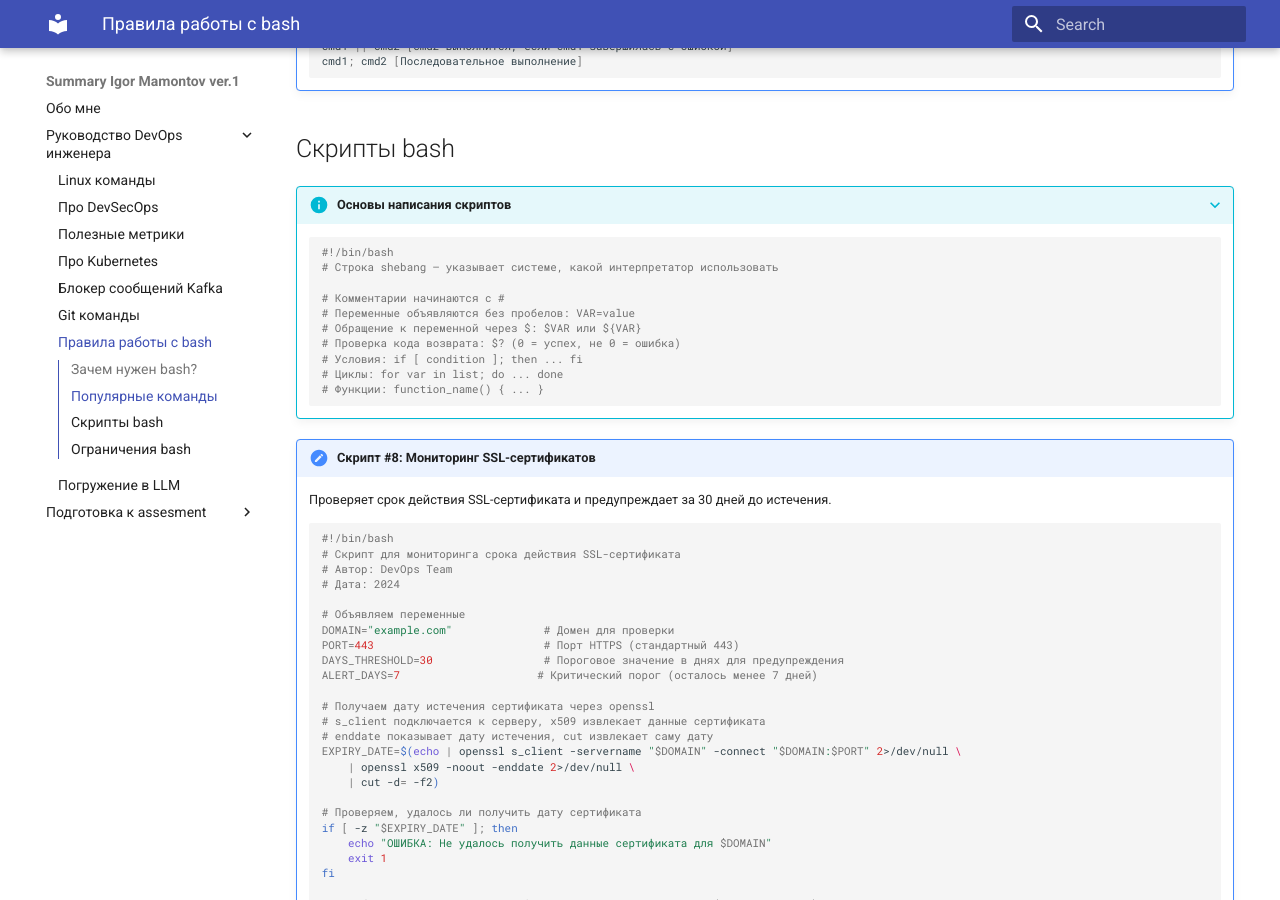
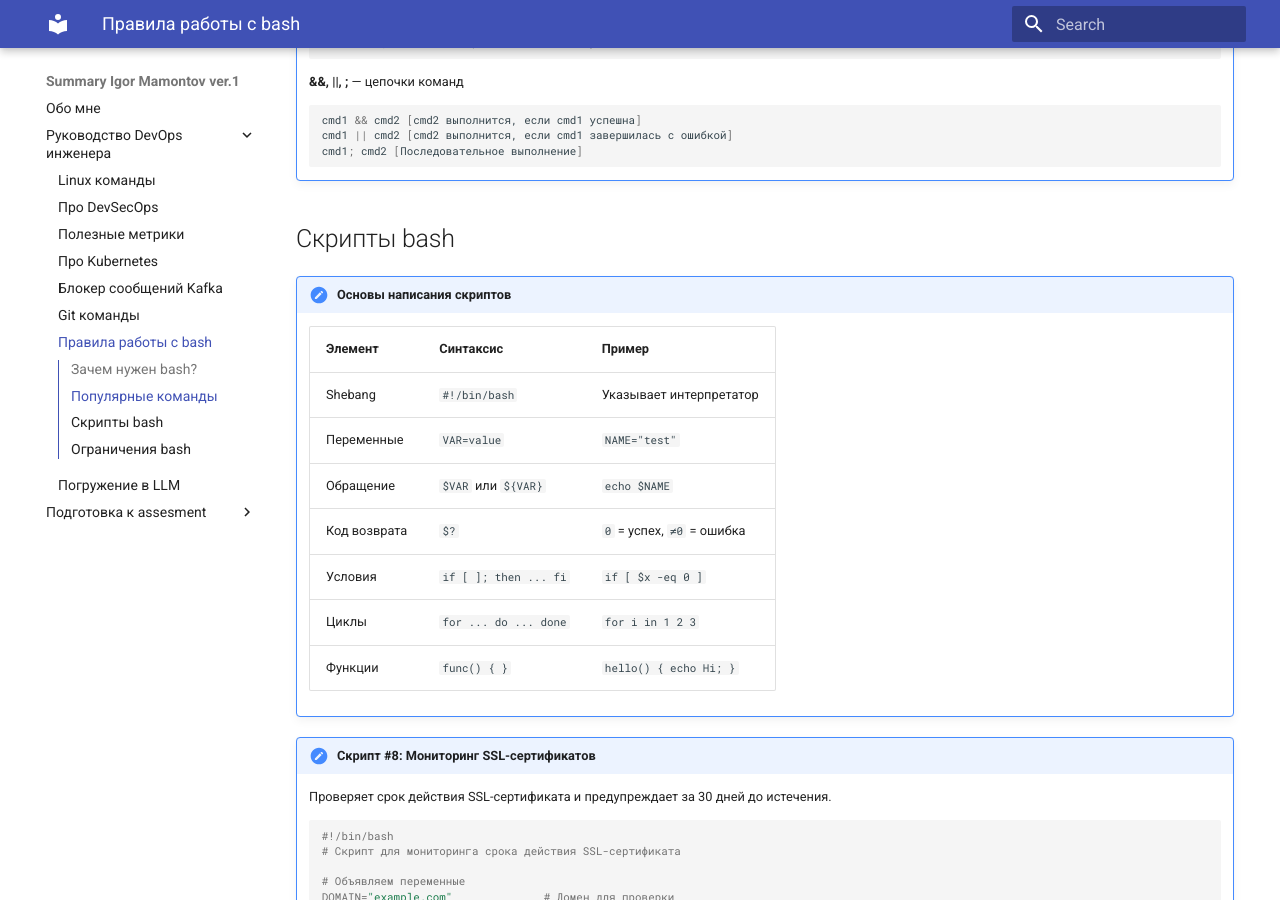
Before and after one commit to Mamontosik/IgorMamontov_Summary, an MkDocs documentation site: the page built from docs/bash_faq.md, in a window 1280 px wide and 900 px high, scrolled down 2766 px. Built offline with MkDocs 1.6.1 and Material for MkDocs 9.7.7, drawn with Linux system fonts in a browser that asks for light colours.

Commit message:
Добавляем информацию про bash

````diff
--- a/docs/bash_faq.md
+++ b/docs/bash_faq.md
@@ -5,31 +5,31 @@
 !!! note "Назначение bash"
 
     **Интерпретатор командной строки (оболочка)**
-    <br>
+
     Bash (Bourne Again Shell) — это командная оболочка Unix, которая позволяет взаимодействовать с операционной системой через текстовые команды.
 
     **Автоматизация рутинных задач**
-    <br>
+
     Скрипты bash позволяют автоматизировать бекапы, мониторинг, очистку логов и другие повторяющиеся операции.
 
     **Управление серверами без GUI**
-    <br>
+
     Через SSH и bash-скрипты можно управлять удалёнными серверами, на которых не установлен графический интерфейс.
 
     **CI/CD пайплайны**
-    <br>
+
     Bash используется в GitLab CI, GitHub Actions, Jenkins для написания сценариев сборки, тестирования и деплоя.
 
     **DevOps инструментарий**
-    <br>
+
     Работа с Docker, Kubernetes, Ansible часто требует написания bash-скриптов для оркестрации процессов.
 
     **Обработка логов и данных**
-    <br>
+
     Команды grep, awk, sed позволяют быстро анализировать большие объёмы текстовых данных.
 
     **Кроссплатформенность**
-    <br>
+
     Bash доступен на Linux, macOS, и через WSL (Windows Subsystem for Linux) на Windows.
 
 ## Популярные команды
@@ -156,20 +156,17 @@
 
 ## Скрипты bash
 
-???+ info "Основы написания скриптов"
+!!! note "Основы написания скриптов"
 
-    ```bash
-    #!/bin/bash
-    # Строка shebang — указывает системе, какой интерпретатор использовать
-
-    # Комментарии начинаются с #
-    # Переменные объявляются без пробелов: VAR=value
-    # Обращение к переменной через $: $VAR или ${VAR}
-    # Проверка кода возврата: $? (0 = успех, не 0 = ошибка)
-    # Условия: if [ condition ]; then ... fi
-    # Циклы: for var in list; do ... done
-    # Функции: function_name() { ... }
-    ```
+    | Элемент | Синтаксис | Пример |
+    | --- | --- | --- |
+    | Shebang | `#!/bin/bash` | Указывает интерпретатор |
+    | Переменные | `VAR=value` | `NAME="test"` |
+    | Обращение | `$VAR` или `${VAR}` | `echo $NAME` |
+    | Код возврата | `$?` | `0` = успех, `≠0` = ошибка |
+    | Условия | `if [ ]; then ... fi` | `if [ $x -eq 0 ]` |
+    | Циклы | `for ... do ... done` | `for i in 1 2 3` |
+    | Функции | `func() { }` | `hello() { echo Hi; }` |
 
 !!! note "Скрипт #8: Мониторинг SSL-сертификатов"
 
@@ -178,8 +175,6 @@
     ```bash
     #!/bin/bash
     # Скрипт для мониторинга срока действия SSL-сертификата
-    # Автор: DevOps Team
-    # Дата: 2024
 
     # Объявляем переменные
     DOMAIN="example.com"              # Домен для проверки
@@ -1276,33 +1271,33 @@
 !!! note "Когда bash не подходит"
 
     **Сложная логика и большие программы**
-    <br>
+
     Bash не предназначен для написания сложных алгоритмов. Для этого лучше использовать Python, Go или другие языки программирования.
 
     **Работа с JSON, XML, сложными структурами данных**
-    <br>
+
     Bash плохо работает с вложенными структурами данных. Для JSON лучше использовать jq, Python или специализированные инструменты.
 
     **Математические вычисления**
-    <br>
+
     Bash поддерживает только целочисленную арифметику. Для сложных вычислений используйте bc, awk или Python.
 
     **Параллельное выполнение и многопоточность**
-    <br>
+
     Bash выполняет команды последовательно. Параллельность возможна через фоновые процессы, но управление ими затруднено.
 
     **Переносимость между ОС**
-    <br>
+
     Скрипты, написанные под Linux, могут не работать в macOS или BSD без модификаций (различия в утилитах date, sed, awk и др.).
 
     **Обработка ошибок**
-    <br>
+
     В bash сложно писать надёжный код с обработкой исключений. Нет структурированной обработки ошибок, как в современных языках.
 
     **Работа с базами данных**
-    <br>
+
     Хотя можно вызывать CLI-клиенты (mysql, psql), bash не является лучшим выбором для сложной работы с БД.
 
     **Безопасность**
-    <br>
+
     Bash-скрипты уязвимы к инъекциям, если неправильно обрабатываются входные данные. Требуют внимательного подхода к экранированию спецсимволов.
````
